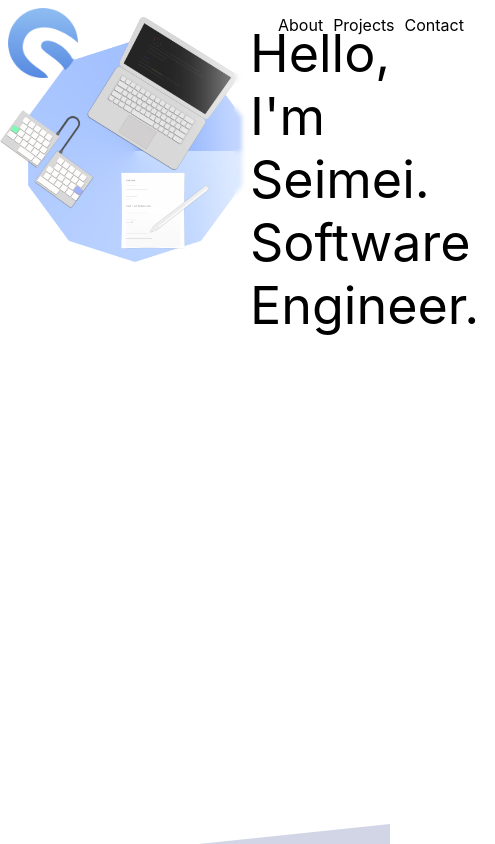
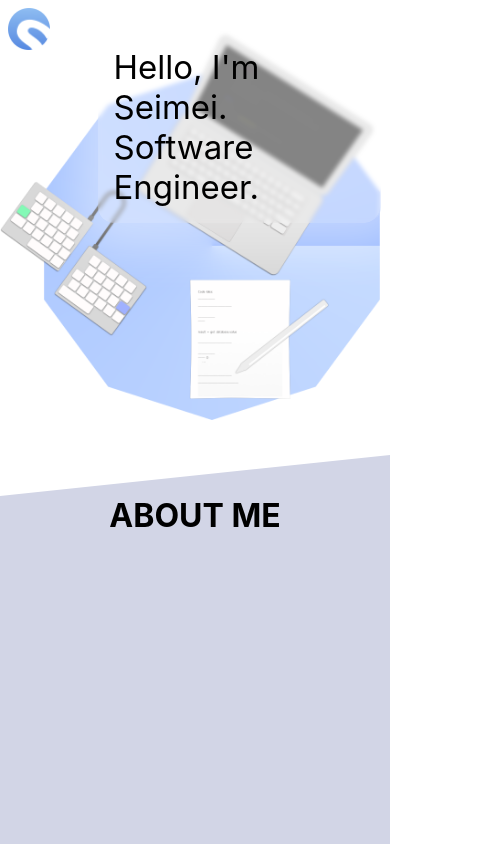
Before and after one commit to Lulkafe/Portofolio, a Next.js app: page / in a window 390 px wide. Shown: the top 844 px of the page, 495 px wide, since content can reach past the window. Built offline with nearby package versions, Linux system fonts and the light colour scheme.

Commit message:
Added animation and some responsive styles

```diff
--- a/pages/index.tsx
+++ b/pages/index.tsx
@@ -15,11 +15,15 @@ interface ImageInfo {
 const Home: NextPage = () => {
   return (
     <>
-      <Header/>
-      <WelcomeSection/>
-      <AboutMeSection/>
-      <ProjectSection/>
-      <Footer/>
+        <Head>
+          <meta name='viewport' content='width=device-width, initial-scale=1'></meta>
+        </Head>
+        <Header/>
+        <WelcomeSection/>
+        <AboutMeSection/>
+        <ProjectSection/>
+        <Footer/>
+
     </>
   )
 }
@@ -31,8 +35,8 @@ const Header = () => {
       <span className={hd_style.logo_wrapper}>
         <Image alt='site-logo'
           src='/site-logo.png'
-          height={70}
-          width={70}
+          height={50}
+          width={50}
           />
       </span>
       <span className={hd_style.menu_wrapper}>
--- a/styles/Header.module.sass
+++ b/styles/Header.module.sass
@@ -1,11 +1,14 @@
+@keyframes highlight
+    from
+        border-bottom: 3px solid transparent
+    to
+        border-bottom: 3px solid blue
+
 .nav
     height: 55px
     width: 100%
-    position: absolute
     display: flex
     justify-content: space-between
-    z-index: 255 //Position of Welcome message part is absolute
-                 //so, this index is to make nav-items clickable
 
 .menu_item
     padding: 5px 5px 7px 5px
@@ -14,6 +17,7 @@
 
 .menu_item:hover
     border-bottom: 3px solid blue
+    animation: highlight 1s
 
 .menu_wrapper
     display: flex
@@ -23,4 +27,13 @@
 
 .logo_wrapper
     display: inline-block
+    width: 50px
+    max-height: 50px
     padding: 8px 0 0 8px
+    cursor: pointer
+
+
+/****** FOR SMALL MOBILE DEVICES *******/
+@media only screen and (max-width: 750px)
+    .menu_wrapper
+        display: none
--- a/styles/Welcome.module.sass
+++ b/styles/Welcome.module.sass
@@ -1,39 +1,53 @@
 @keyframes fade-in-msg
     from
-        bottom: 45%
+        bottom: 40%
         opacity: 0
     to
         bottom: 52%
         opacity: 1
 
-@keyframes fade-in-img
-    from
-        top: 9%
-        opacity: 0
-    to
-        top: 2%
-        opacity: 1
-
 .greeting
     position: absolute
     font-size: 52px
-    left: 60%
+    left: 59%
     bottom: 52%
-    background: rgba(255,255,255,.40)
+    background: rgba(255,255,255,.44)
     backdrop-filter: blur(2px)
-    -webkit-box-shadow: 5px 1px 46px 25px rgba(255,255,255,0.5)
-    box-shadow: 5px 1px 46px 25px rgba(255,255,255,0.5)
+    -webkit-box-shadow: 5px 1px 46px 25px rgba(255,255,255,0.4)
+    box-shadow: 5px 1px 46px 25px rgba(255,255,255,0.4)
     border-radius: 16px
     padding: 1rem
     animation: fade-in-msg 1.5s
+    margin-right: 10px
 
 .image_wrapper
-    position: absolute
-    top: 2%
-    right: 38%
-    animation: fade-in-img 1.5s
-
+    position: relative
+    bottom: 20px
 
 .section_wrapper
     position: relative
-    height: 100vh
+    padding-right: 10px
+    padding-bottom: 30px
+
+/**** FOR SMALL DEVICES ****/
+@media only screen and (max-width: 1000px)
+    .greeting
+        left: 25%
+
+@media only screen and (max-width: 630px)
+    .greeting
+        font-size: 38px
+
+@media only screen and (max-width: 465px)
+    .greeting
+        font-size: 33px
+
+@media only screen and (max-width: 381px)
+    .greeting
+        left: 15%
+        font-size: 29px
+
+@media only screen and (max-width: 321px)
+    .greeting
+        left: 10%
+        font-size: 29px
```
